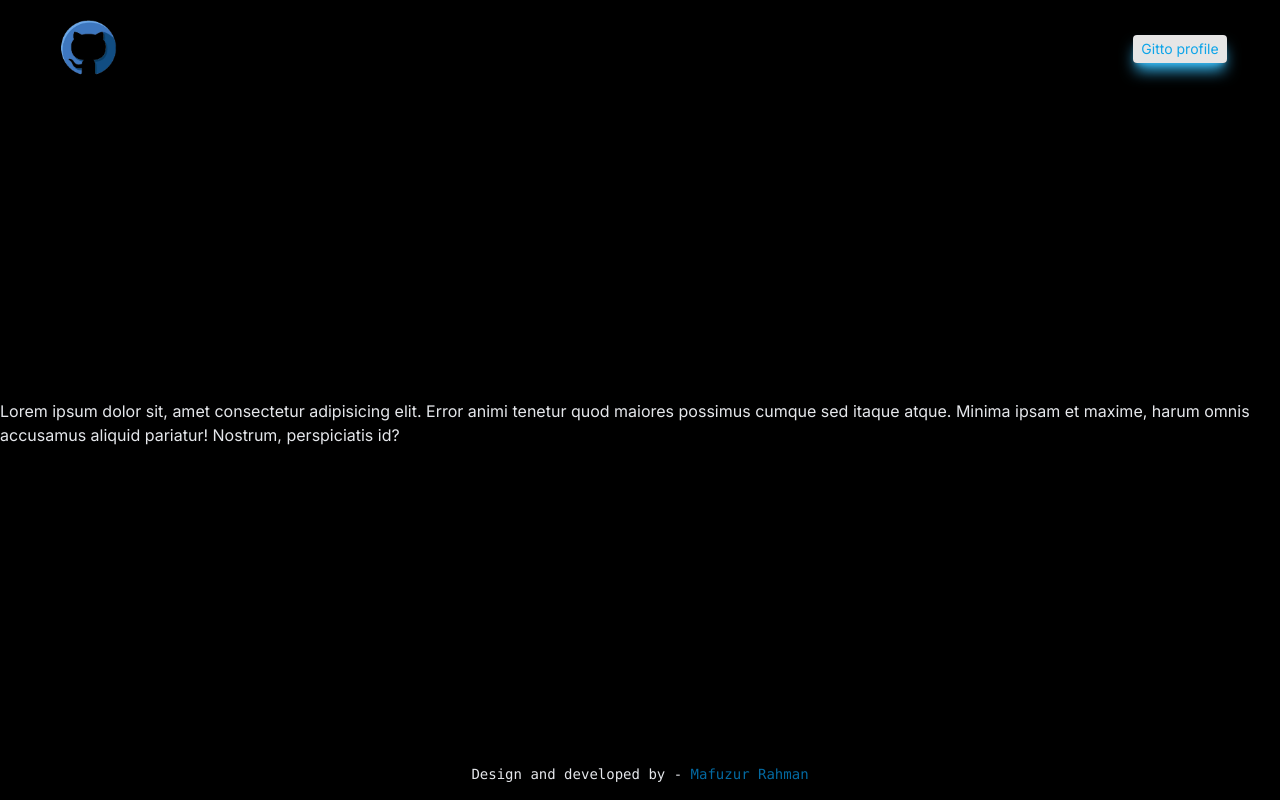
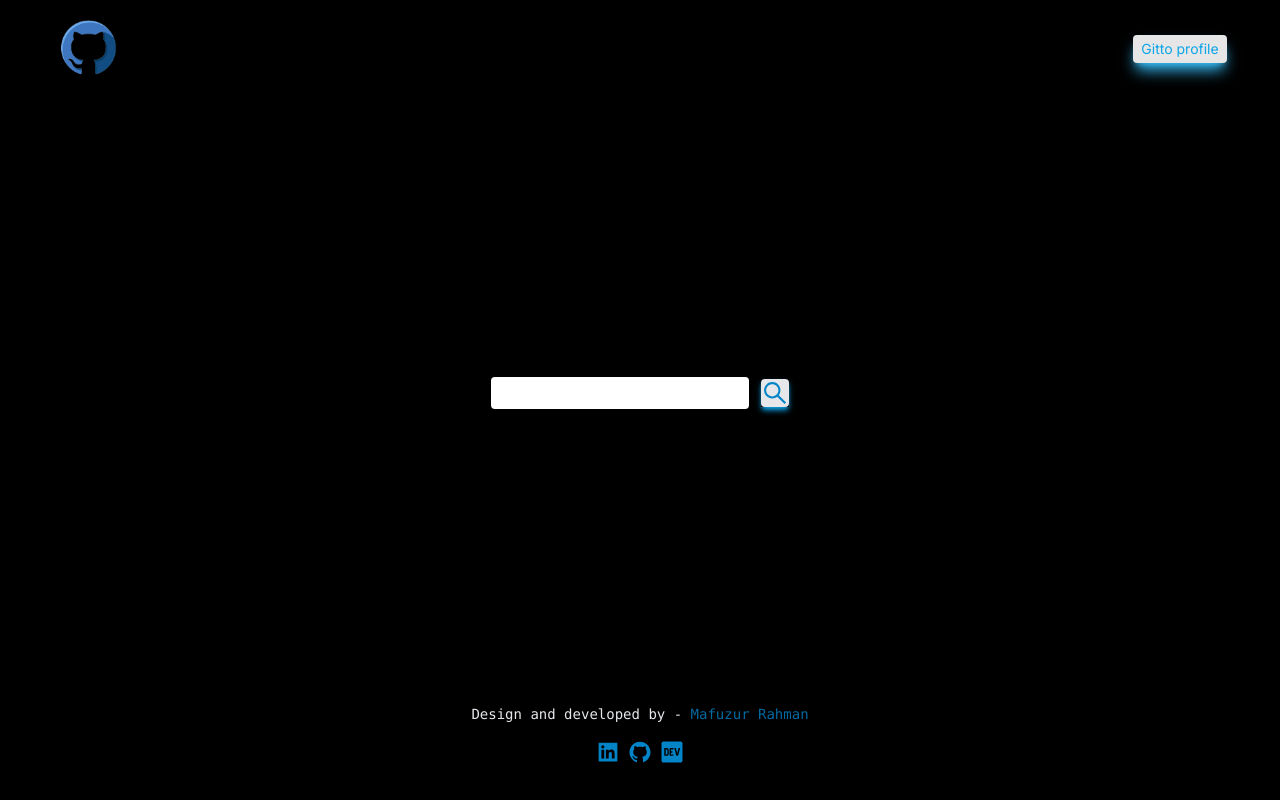
Before and after one commit to mahfuzurrahman01/gitto-profile, a Next.js app: page / in a window 1280 px wide. Built offline with nearby package versions, Linux system fonts and the light colour scheme.

Commit message:
search functionality done

```diff
--- a/package.json
+++ b/package.json
@@ -19,6 +19,7 @@
     "postcss": "8.4.28",
     "react": "18.2.0",
     "react-dom": "18.2.0",
+    "react-icons": "^4.10.1",
     "tailwindcss": "3.3.3",
     "typescript": "5.1.6"
   }
--- a/src/app/page.tsx
+++ b/src/app/page.tsx
@@ -1,12 +1,26 @@
+"use client";
+import { useState } from "react";
+import { AiOutlineSearch } from "react-icons/ai";
 export default function Home() {
+  const [searchText,setSearchText] = useState<string>("")
+  const searchHandle = (event: React.ChangeEvent<HTMLInputElement>) => {
+    setSearchText(event?.target?.value)
+  };
   return (
-    <div>
-      <p className="text-gray-200">
-        Lorem ipsum dolor sit, amet consectetur adipisicing elit. Error animi
-        tenetur quod maiores possimus cumque sed itaque atque. Minima ipsam et
-        maxime, harum omnis accusamus aliquid pariatur! Nostrum, perspiciatis
-        id?
-      </p>
+    <div className="w-full">
+      <div className="flex justify-center items-center gap-3 w-full">
+        <input
+          onChange={searchHandle}
+          type="text"
+          name="search"
+          id="search"
+          className="px-3 py-1 rounded"
+          value={searchText}
+        />
+        <button className="flex justify-center items-center shadow-md shadow-sky-500">
+          <AiOutlineSearch className="text-sky-600 w-7 h-7 bg-gray-200 rounded " />
+        </button>
+      </div>
     </div>
   );
 }
--- a/src/components/shared/Footer.tsx
+++ b/src/components/shared/Footer.tsx
@@ -1,12 +1,23 @@
+import { AiFillLinkedin, AiFillGithub } from "react-icons/ai";
+import { FaDev } from "react-icons/fa";
 const Footer = () => {
   return (
     <div className="flex justify-center items-center flex-col w-full py-4 font-mono">
       <p className="text-sm text-gray-200">
         Design and developed by -{" "}
-        <a href="https://mahfuzur01.netlify.app/" className="text-sky-700 cursor-pointer">
+        <a
+          href="https://mahfuzur01.netlify.app/"
+          className="text-sky-700 cursor-pointer"
+        >
           Mafuzur Rahman
         </a>
       </p>
+      {/* // ============== icons ========== //  */}
+      <div className="flex justify-center items-center gap-2 mt-4 mb-5">
+        <AiFillLinkedin className=" text-sky-600 w-6 h-6" />
+        <AiFillGithub className=" text-sky-600 w-6 h-6"/>
+        <FaDev className=" text-sky-600 w-6 h-6"/>
+      </div>
     </div>
   );
 };
```
Also changed, not shown: 1 other file (tests, documents, lock files or other folders).
